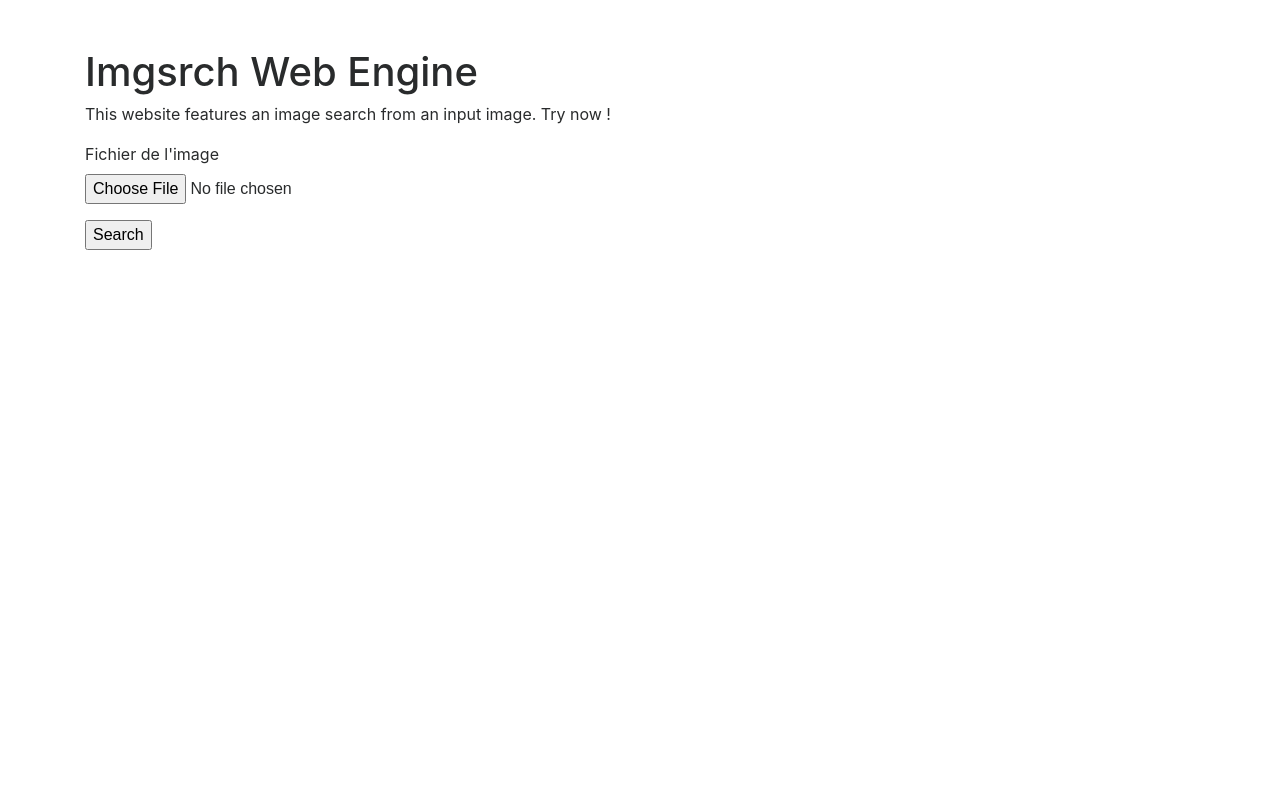
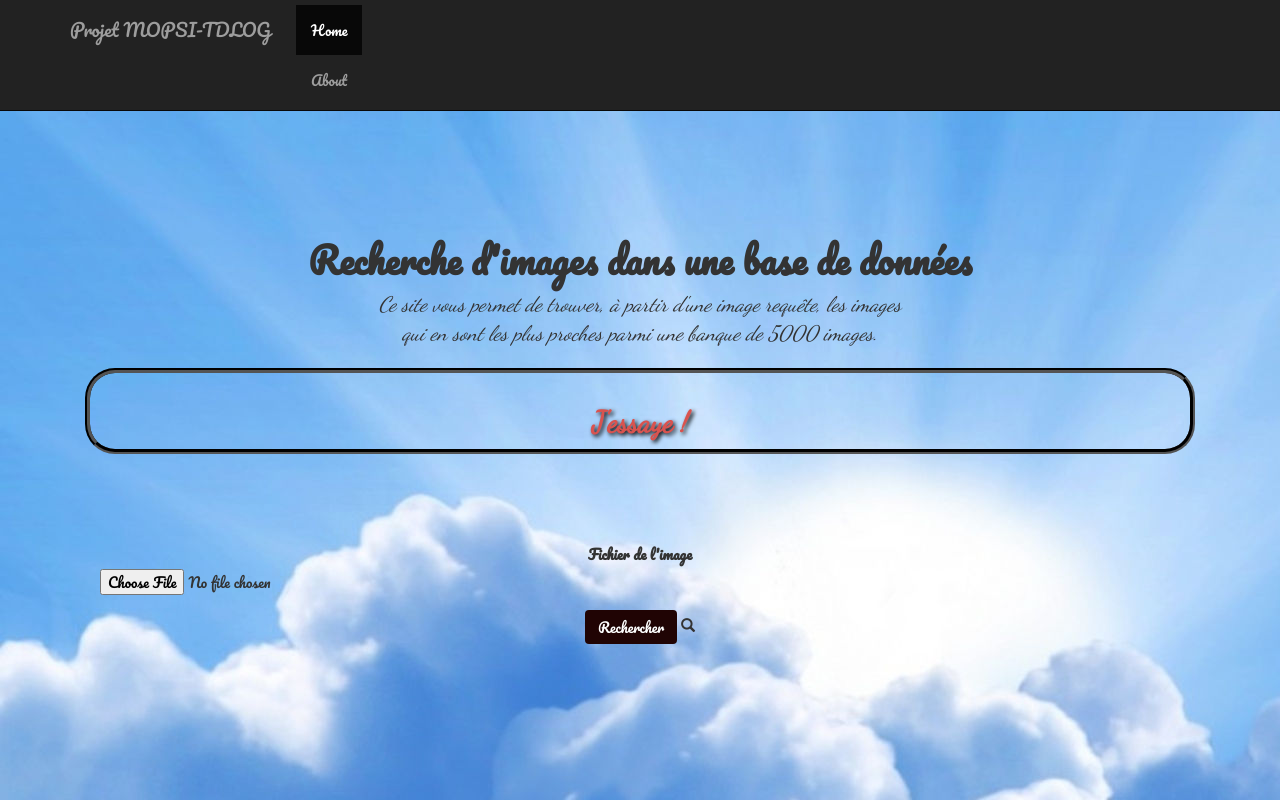
Before and after one commit to GuillaumeDesforges/imgsrch-web, a Flask app: page / in a window 1280 px wide. Run offline with Flask 2, Linux system fonts and the light colour scheme; some libraries are stand-ins or nearby versions.

Commit message:
design_website

```diff
--- a/static/style.css
+++ b/static/style.css
@@ -1,8 +1,38 @@
 body {
-	padding-top: 50px;
+  padding-top: 180px;
+  background: fixed no-repeat top right, url("fond_ciel.jpg") fixed;
+}
+
+.starter-template {
+  padding: 40px 15px;
+  text-align: center;
 }
 
 form {
-    margin-top: 10px;
-    margin-bottom: 40px;
+  padding: 40px 15px;
+  text-align: center;
 }
+
+h2{
+  border: 5px black groove;
+  border-radius: 30px;
+  text-shadow: 2px 2px 4px black;
+
+}
+
+.btn-custom {
+  background-color: hsl(0, 80%, 7%) !important;
+  background-repeat: repeat-x;
+  filter: progid:DXImageTransform.Microsoft.gradient(startColorstr="#3d3737", endColorstr="#121010");
+  background-image: -khtml-gradient(linear, left top, left bottom, from(#3d3737), to(#121010));
+  background-image: -moz-linear-gradient(top, #3d3737, #121010);
+  background-image: -ms-linear-gradient(top, #3d3737, #121010);
+  background-image: -webkit-gradient(linear, left top, left bottom, color-stop(0%, #3d3737), color-stop(100%, #121010));
+  background-image: -webkit-linear-gradient(top, #3d3737, #121010);
+  background-image: -o-linear-gradient(top, #3d3737, #121010);
+  background-image: linear-gradient(#3d3737, #121010);
+  border-color: #121010 #121010 hsl(0, 5%, 3%);
+  color: #fff !important;
+  text-shadow: 0 -1px 0 rgba(0, 0, 0, 0.26);
+  -webkit-font-smoothing: antialiased;
+}
--- a/templates/index.html
+++ b/templates/index.html
@@ -1,21 +1,113 @@
 {% extends "layout.html" %}
 {% block content %}
 
-<h1>Imgsrch Web Engine</h1>
-<p>
-    This website features an image search from an input image. Try now !
-</p>
-<form>
+<html lang="en">
+  <head>
+    <meta charset="utf-8">
+    <meta http-equiv="X-UA-Compatible" content="IE=edge">
+    <meta name="viewport" content="width=device-width, initial-scale=1.0">
+    <meta name="description" content="Projet MOPSI TDLOG">
+    <meta name="author" content="Guillaume Desforges, Diane Pugès, Maïlys Rheins">
+    <link rel="shortcut icon" href="../../docs-assets/ico/favicon.png">
+
+    <title>Recherche d'images dans une base de données</title>
+
+    <!-- Bootstrap core CSS -->
+    <link href="//netdna.bootstrapcdn.com/bootstrap/3.0.2/css/bootstrap.min.css" rel="stylesheet">
+    <!-- <link href="http://fonts.googleapis.com/css?family=Fenix" rel="stylesheet" type="text/css"> -->
+    <link href="https://fonts.googleapis.com/css?family=Pacifico" rel="stylesheet">
+    <link href="https://fonts.googleapis.com/css?family=Dancing+Script" rel="stylesheet">
+
+    <style>
+      body
+      {
+        font-family: "Pacifico", cursive;
+      }
+      h1{
+        font-family: "Pacifico", cursive;
+      }
+      h4{
+        font-family: 'Dancing Script', cursive;
+      }
+      h2{
+        font-family: 'Dancing Script', cursive;
+      }
+
+    </style>
+
+  </head>
+
+  <body>
+<div class="bg-1">
+    <div class="navbar navbar-inverse navbar-fixed-top" role="navigation">
+      <div class="container">
+        <div class="navbar-header">
+          <button type="button" class="navbar-toggle" data-toggle="collapse" data-target=".navbar-collapse">
+            <span class="sr-only">Toggle navigation</span>
+            <span class="icon-bar"></span>
+            <span class="icon-bar"></span>
+          </button>
+          <a class="navbar-brand" href="#">Projet MOPSI-TDLOG</a>
+        </div>
+
+        <div class="collapse navbar-collapse">
+          <ul class="nav navbar-nav">
+            <li class="active"><a href="#">Home</a></li>
+            <li><a href="#about">About</a></li>
+          </ul>
+        </div><!--/.nav-collapse -->
+
+      </div>
+    </div>
+
+
+      <div class="starter-template">
+
+        <h1> <strong> Recherche d'images dans une base de données </strong> </h1>
+        <h4> <p class="lead"> <em> Ce site vous permet de trouver, à partir d'une image requête, les images </em>
+          <br>  <em> qui en sont les plus proches parmi une banque de 5000 images. </em>
+        </h4>
+          <h2>
+            <br> <p class= "text-danger" > <strong> J'essaye ! </strong> </p>
+          </h2>
+        </p>
+      </div>
+
+<div class="container">
+
+
+  <form>
     <div class="form-group">
         <label for="imageFile">Fichier de l'image</label>
         <input type="file" class="form-control-file" name="imageFile">
     </div>
-    <input type="submit" id="submit" value="Search" />
-</form>
-<progress style="display: hidden;"></progress>
+    <input type="submit" id="submit" class="btn btn-custom" value="Rechercher">
+      <span class="glyphicon glyphicon-search"></span>
+    </input>
+    <p>
+      <progress style="display: hidden;"></progress>
+    </p>
+  </form>
 
 <div id="results" class="row">
 </div>
+
+</div>
+
+
+
+    </div><!-- /.container -->
+
+
+    <!-- Bootstrap core JavaScript
+    ================================================== -->
+    <!-- Placed at the end of the document so the pages load faster -->
+    <script src="//code.jquery.com/jquery-1.10.2.min.js"></script>
+    <script src="//netdna.bootstrapcdn.com/bootstrap/3.0.2/js/bootstrap.min.js"></script>
+  </body>
+</html>
+
+
 
 {% endblock %}
 
```
Also changed, not shown: static/fond_ciel.jpg (added).
